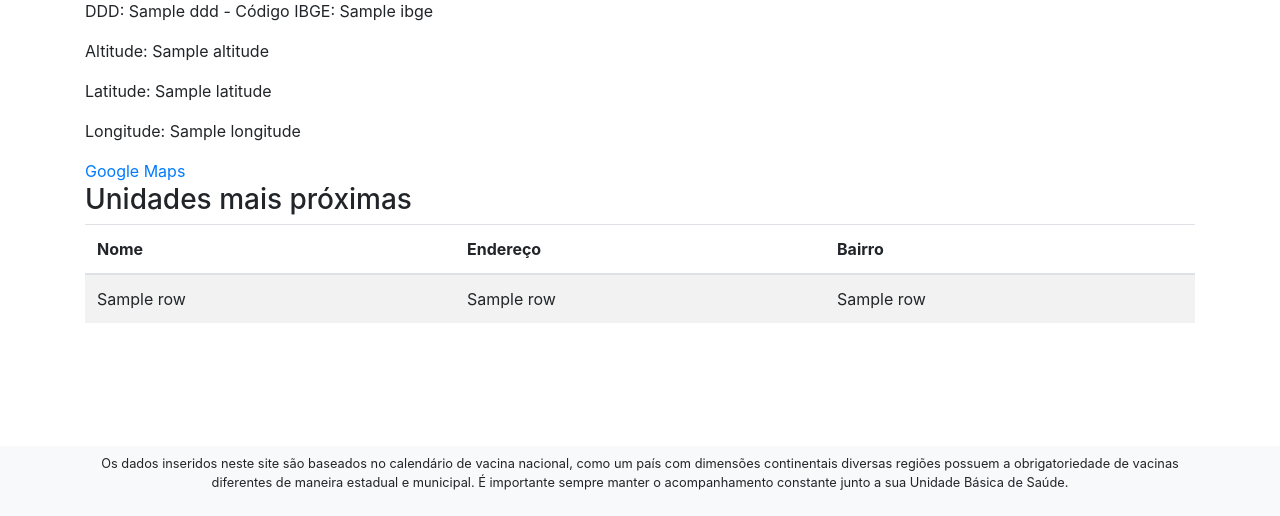
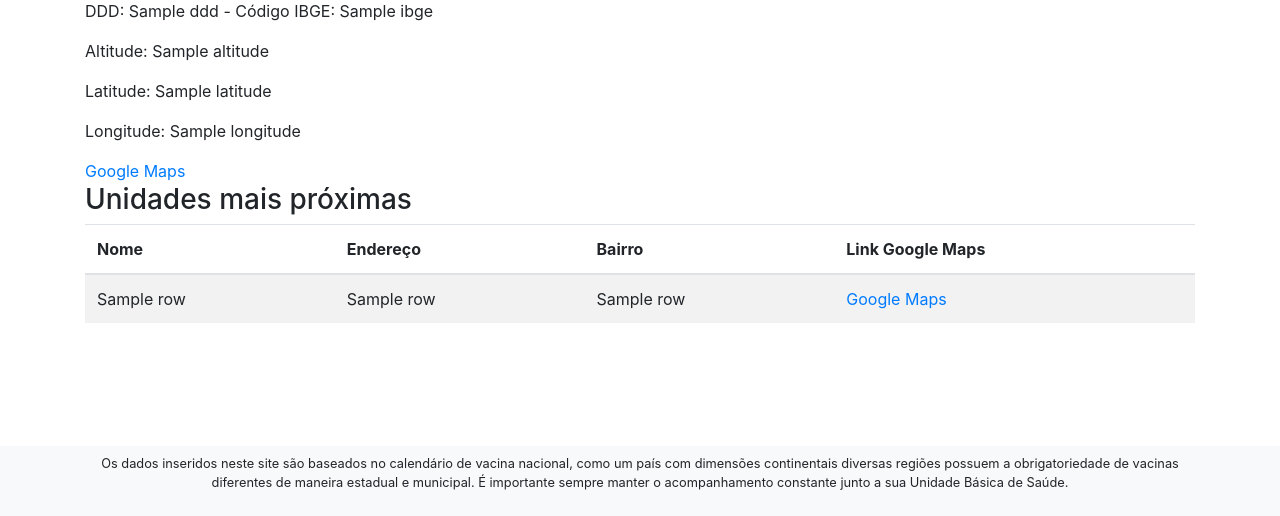
Before and after one commit to univesp-projeto-integrador-3/info_vacinas, a Flask app: template project/client/templates/main/resultado_consulta_ubs.html in a window 1280 px wide. Shown: the part 284-800 px from the top of the page. Run offline with Flask 2, Linux system fonts and the light colour scheme; the template is opened without the code that fills it: most values are stand-ins (such as "Sample title", 1, 10 or a date in 2020); parts of the project's set-up code (start-up, migrations or seed data) failed here and were passed over; some libraries are stand-ins or nearby versions.

Commit message:
adicionado link do google maps

```diff
--- a/project/client/templates/main/resultado_consulta_ubs.html
+++ b/project/client/templates/main/resultado_consulta_ubs.html
@@ -30,6 +30,7 @@
                     <th>Nome</th>
                     <th>Endereço</th>
                     <th>Bairro</th>
+                    <th>Link Google Maps</th>
                 </tr>
             </thead>
             <tbody>
@@ -38,6 +39,11 @@
                     <td>{{ row[3] }}</td>
                     <td>{{ row[4] }}</td>
                     <td>{{ row[5] }}</td>
+                    <td>
+                        <a href="https://maps.google.com/?q={{ row[6] }},{{ row[7] }}" target="_blank">
+                            Google Maps
+                        </a>
+                    </td>
                 </tr>
                 {% endfor %}
             </tbody>
```
